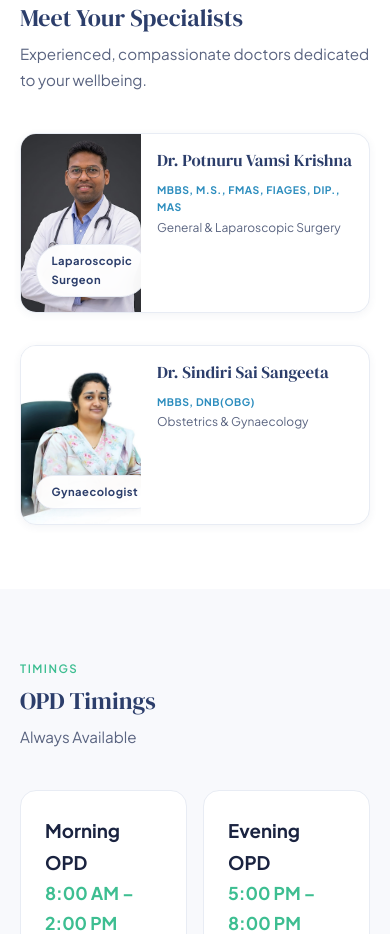
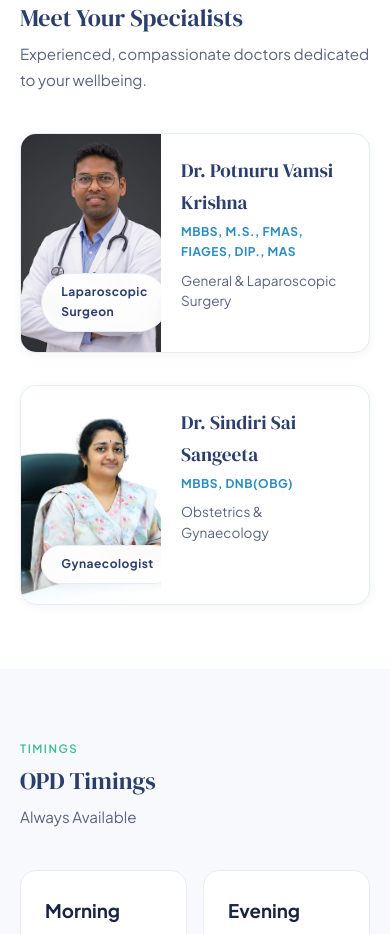
Before and after one commit to Manvitha-Kopela/Sushrutha-Hospital, a plain HTML site: page frontend/index.html in a window 390 px wide. Shown: the part 2692-3626 px from the top of the page. Drawn offline with nearby package versions, Linux system fonts and the light colour scheme; a web font is replaced by a local one.

Commit message:
UI: Enlarged doctor cards for better prominence

```diff
--- a/frontend/index.html
+++ b/frontend/index.html
@@ -289,9 +289,9 @@
     box-shadow: var(--shadow-sm);
     display: flex; flex-direction: column; height: 100%;
   }
-  .doctor-card:hover { transform: translateY(-8px); box-shadow: var(--shadow-lg); border-color: var(--cyan); }
+  .doctor-card:hover { transform: translateY(-10px); box-shadow: var(--shadow-lg); border-color: var(--cyan); }
   .doctor-photo-wrap {
-    width: 100%; height: 320px;
+    width: 100%; height: 400px;
     overflow: hidden; position: relative;
     background: linear-gradient(180deg, var(--light-gray), #e8ecf4);
     flex-shrink: 0;
@@ -302,24 +302,25 @@
   }
   .doctor-card:hover .doctor-photo-wrap img { transform: scale(1.05); }
   .doctor-specialty-badge {
-    position: absolute; bottom: 15px; left: 15px;
+    position: absolute; bottom: 20px; left: 20px;
     background: rgba(255,255,255,0.95); backdrop-filter: blur(8px);
-    padding: 0.4rem 0.9rem; border-radius: 50px;
-    font-size: 0.7rem; font-weight: 700; color: var(--navy);
+    padding: 0.5rem 1.2rem; border-radius: 50px;
+    font-size: 0.75rem; font-weight: 700; color: var(--navy);
     border: 1px solid var(--border); letter-spacing: 0.5px;
     box-shadow: var(--shadow-sm);
   }
-  .doctor-info { padding: 1.75rem; flex: 1; display: flex; flex-direction: column; min-height: 220px; }
+  .doctor-info { padding: 2.25rem; flex: 1; display: flex; flex-direction: column; min-height: 240px; }
   .doctor-name {
-    font-family: var(--font-display); font-size: 1.3rem; color: var(--navy); font-weight: 400;
-    margin-bottom: 0.3rem; height: 1.5em; overflow: hidden;
+    font-family: var(--font-display); font-size: 1.5rem; color: var(--navy); font-weight: 400;
+    margin-bottom: 0.4rem; height: 1.4em; overflow: hidden;
   }
   .doctor-qual {
-    font-size: 0.78rem; color: var(--cyan); font-weight: 700;
-    letter-spacing: 0.5px; margin-bottom: 0.75rem;
+    font-size: 0.85rem; color: var(--cyan); font-weight: 700;
+    letter-spacing: 0.5px; margin-bottom: 1rem;
     text-transform: uppercase; min-height: 2.2em; display: flex; align-items: center;
   }
-  .doctor-desc { font-size: 0.875rem; color: var(--text-secondary); line-height: 1.6; margin-bottom: 1.25rem; min-height: 3.2em; display: flex; align-items: flex-start; }
+  .doctor-desc { font-size: 0.95rem; color: var(--text-secondary); line-height: 1.65; margin-bottom: 1.5rem; min-height: 3.2em; display: flex; align-items: flex-start; }
+
 
   .doctor-tags { display: flex; flex-wrap: wrap; gap: 0.5rem; margin-top: auto; }
   .tag {
@@ -466,14 +467,15 @@
     .footer-top { grid-template-columns: 1fr; gap: 2rem; }
 
     /* DOCTORS — horizontal card on mobile */
-    .doctor-card { flex-direction: row; align-items: stretch; height: 180px; }
+    .doctor-card { flex-direction: row; align-items: stretch; height: 220px; }
     .doctor-card:hover { transform: none; box-shadow: var(--shadow-sm); }
-    .doctor-photo-wrap { width: 120px; min-width: 120px; height: 100%; }
-    .doctor-info { padding: 0.85rem 1rem; flex: 1; min-height: 0; }
-    .doctor-name { font-size: 1.05rem; height: auto; }
-    .doctor-qual { font-size: 0.65rem; margin-bottom: 0.25rem; min-height: 0; }
-    .doctor-desc { font-size: 0.75rem; line-height: 1.4; margin-bottom: 0.5rem; min-height: 0; display: -webkit-box; -webkit-line-clamp: 2; -webkit-box-orient: vertical; overflow: hidden; }
-    .doctor-tags { display: none; } /* Hide tags on mobile to keep clean same size */
+    .doctor-photo-wrap { width: 140px; min-width: 140px; height: 100%; }
+    .doctor-info { padding: 1.25rem; flex: 1; min-height: 0; }
+    .doctor-name { font-size: 1.2rem; height: auto; margin-bottom: 0.2rem; }
+    .doctor-qual { font-size: 0.75rem; margin-bottom: 0.5rem; min-height: 0; }
+    .doctor-desc { font-size: 0.85rem; line-height: 1.5; margin-bottom: 0.75rem; min-height: 0; display: -webkit-box; -webkit-line-clamp: 3; -webkit-box-orient: vertical; overflow: hidden; }
+    .doctor-tags { display: none; }
+
 
   }
 </style>
```
